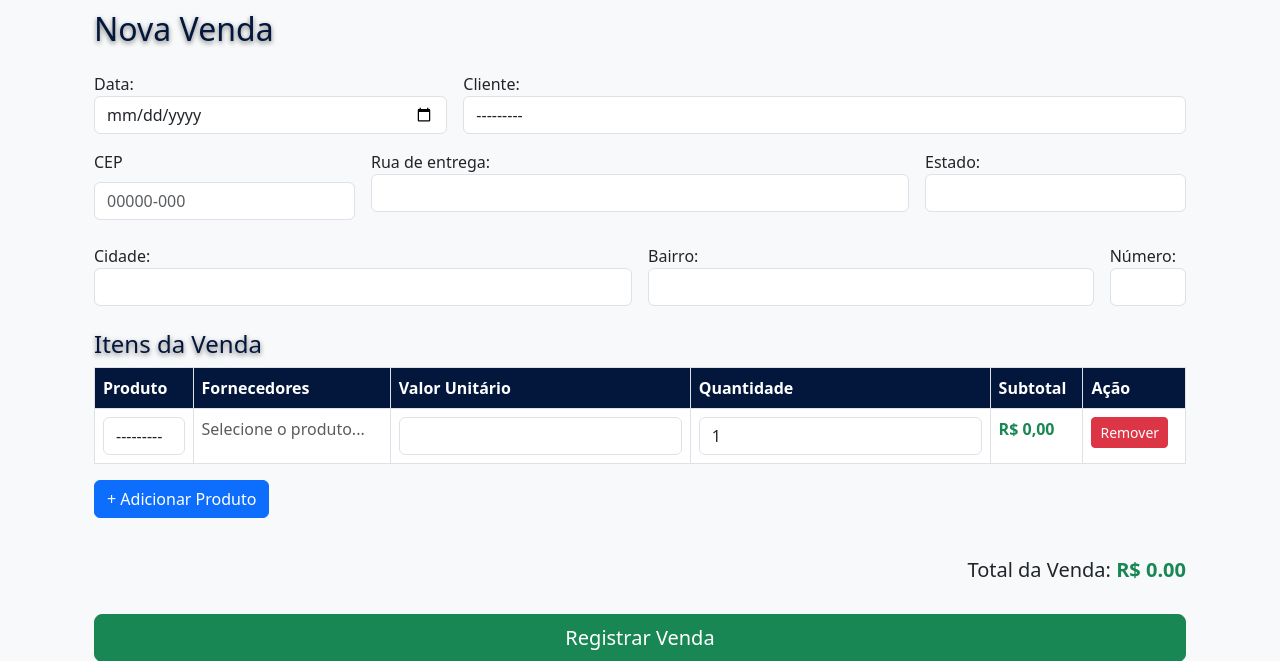
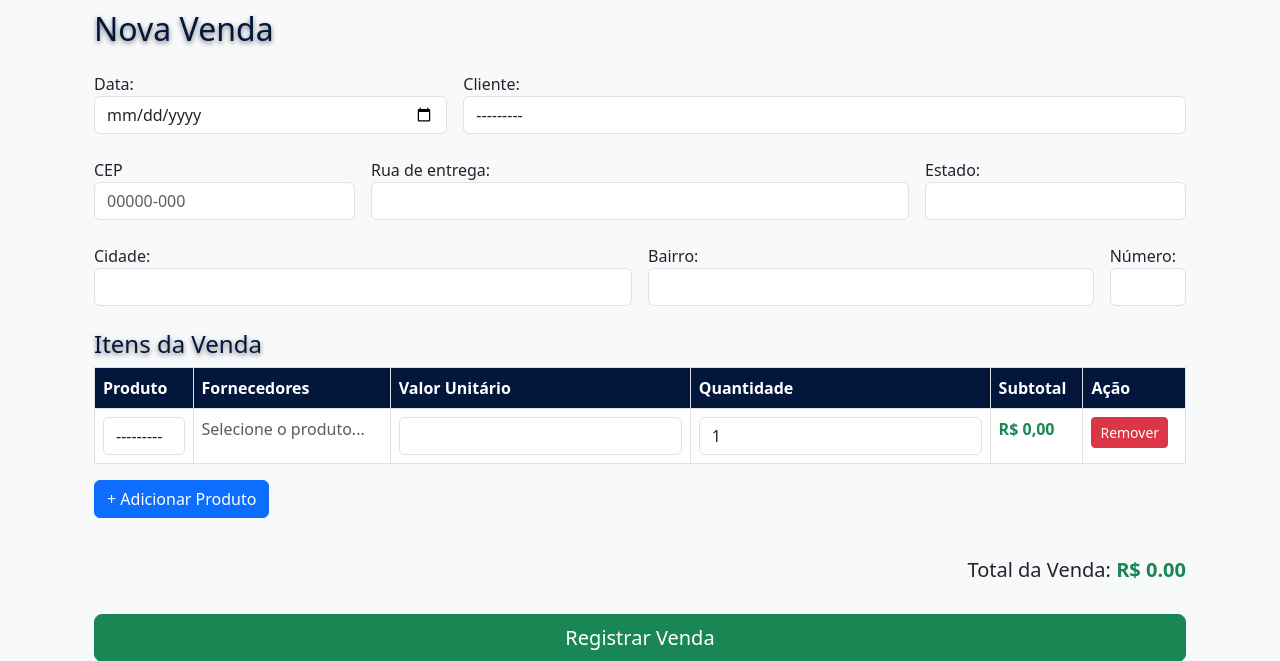
Before and after one commit to jackson-fidelix/sales-hub, a Django app: page /vendas/nova/ in a window 1280 px wide. Shown: the part 62-723 px from the top of the page. Run offline with Django 5.2, Linux system fonts and the light colour scheme; data that the repository does not hold is empty.

Commit message:
Update CEP

```diff
--- a/templates/sales/sale_form.html
+++ b/templates/sales/sale_form.html
@@ -19,10 +19,11 @@
                 {{ form.customer.label_tag }}
                 {{ form.customer }}
             </div>
-
+        </div>
         <!-- Endereço com CEP que será puxado pela API VIACEP -->
+        <div class="row g-3 mb-4">
             <div class="col-md-3">
-                <label for="id_cep" class="form-label">CEP</label>
+                <label for="id_cep" class="form-label mb-0">CEP</label>
                 <input type="text" id="id_cep" class="form-control" maxlength="9" placeholder="00000-000">
             </div>
             <div class="col-md-6">
```
Also changed, not shown: static/css/style.css (line endings or trailing spaces).
